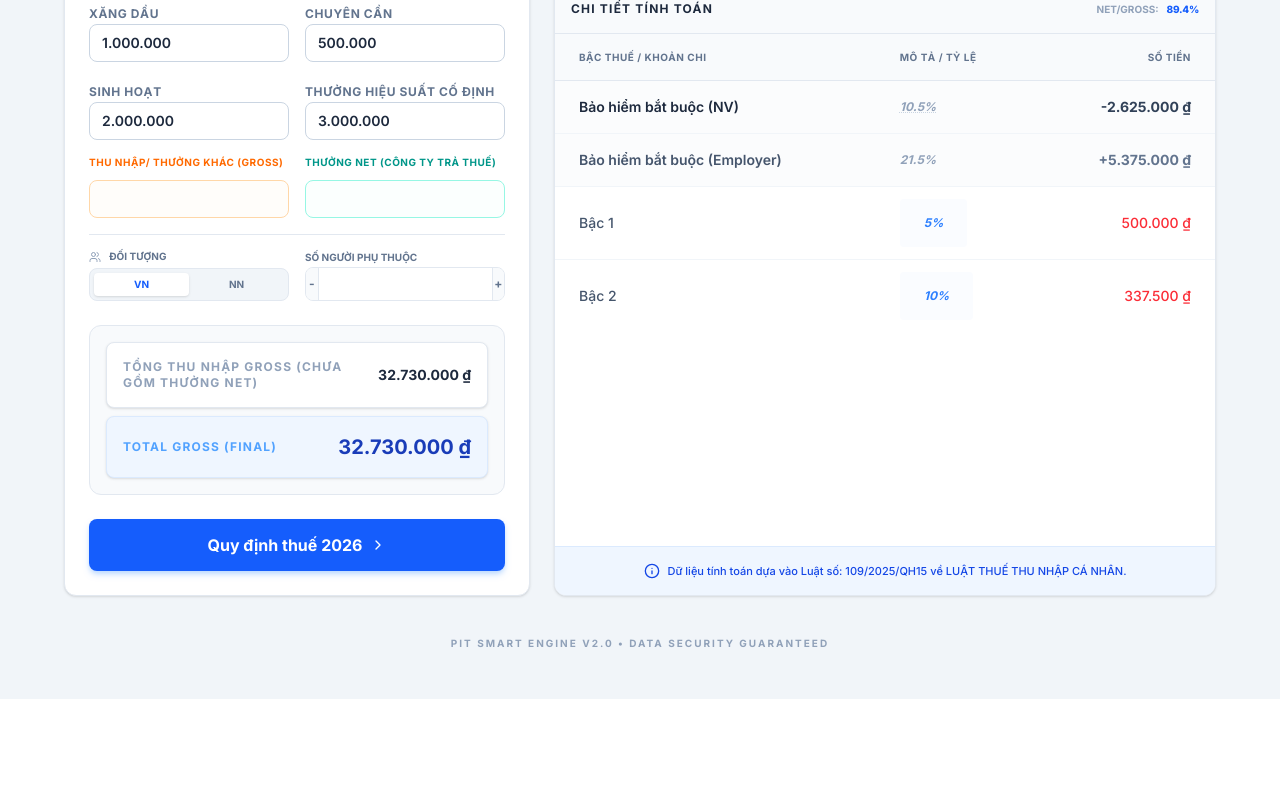
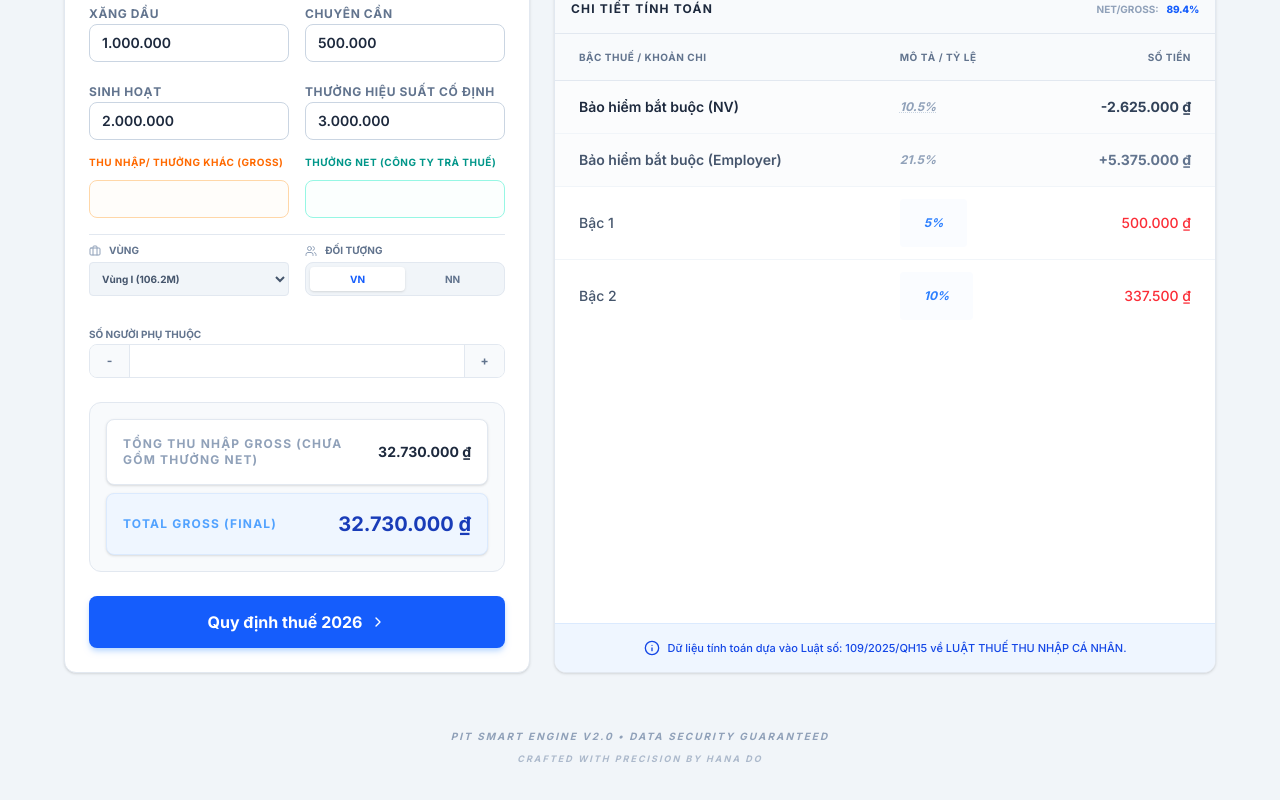
Before and after one commit to hanado-ship-it/App-testing, a React (Vite) app: page / in a window 1280 px wide. Shown: the part 382-1182 px from the top of the page. Before the commit the page ends 1081 px from the top, so only its background shows below. Built offline with nearby package versions, Linux system fonts and the light colour scheme.

Commit message:
feat: Add UI salary regions and region selection
Introduce a new state variable and UI component to allow users to select their region. This enables accurate calculation of Unemployment Insurance (UI) contributions based on regional salary caps, aligning with updated regulations.

```diff
--- a/src/App.tsx
+++ b/src/App.tsx
@@ -25,7 +25,14 @@ const PERSONAL_DEDUCTION = 15500000;
 const DEPENDENT_DEDUCTION = 6200000;
 const BASIC_SALARY_BASE = 2340000;
 const MAX_SI_HI_SALARY = BASIC_SALARY_BASE * 20;
-const MAX_UI_SALARY = 4960000 * 20;
+
+// Unemployment Insurance (BHTN) Max Salary for 2026 (Projected)
+const MAX_UI_SALARY_REGIONS = {
+  region1: 5310000 * 20, // 106.200.000
+  region2: 4730000 * 20, // 94.600.000
+  region3: 4140000 * 20, // 82.800.000
+  region4: 3700000 * 20, // 74.000.000
+};
 
 // Local Employee Rates
 const SI_RATE_LOCAL = 0.08;
@@ -82,6 +89,7 @@ const translations = {
     netGift: "Thưởng Net (Công ty trả thuế)",
     dependents: "Số người phụ thuộc",
     subject: "Đối tượng",
+    region: "Vùng",
     vn: "VN",
     nn: "NN",
     totalGross: "Tổng thu nhập gross (chưa gồm thưởng net)",
@@ -135,6 +143,7 @@ const translations = {
     netGift: "Net Bonus (Tax-paid)",
     dependents: "Dependents",
     subject: "Nationality",
+    region: "Region",
     vn: "VN",
     nn: "Foreigner",
     totalGross: "Total Gross (Excl. Net Bonus)",
@@ -181,6 +190,7 @@ export default function App() {
   const [isForeigner, setIsForeigner] = useState<boolean>(false);
   const [otherIncome, setOtherIncome] = useState<number>(0);
   const [netGift, setNetGift] = useState<number>(0);
+  const [region, setRegion] = useState<"region1" | "region2" | "region3" | "region4">("region1");
   const [showExplanation, setShowExplanation] = useState(false);
 
   const formatInput = (val: number) => {
@@ -244,12 +254,18 @@ export default function App() {
 
     // 2. Base calculation (Insurance & Base TNTT Gross)
     if (contractType === ContractType.OFFICIAL_RESIDENT) {
-      const erRate = isForeigner ? EMPLOYER_SI_HI_UI_RATE_FOREIGN : EMPLOYER_SI_HI_UI_RATE_LOCAL;
       const si = Math.min(mainSalary, MAX_SI_HI_SALARY) * (isForeigner ? SI_RATE_FOREIGN : SI_RATE_LOCAL);
       const hi = Math.min(mainSalary, MAX_SI_HI_SALARY) * (isForeigner ? HI_RATE_FOREIGN : HI_RATE_LOCAL);
-      const ui = Math.min(mainSalary, MAX_UI_SALARY) * (isForeigner ? UI_RATE_FOREIGN : UI_RATE_LOCAL);
+      const ui = Math.min(mainSalary, MAX_UI_SALARY_REGIONS[region]) * (isForeigner ? UI_RATE_FOREIGN : UI_RATE_LOCAL);
       totalInsuranceEmployee = si + hi + ui;
-      employerInsurance = Math.min(mainSalary, MAX_SI_HI_SALARY) * erRate;
+
+      // Employer Insurance (Split because of different ceilings)
+      const erSiHiRate = isForeigner ? (0.175 + 0.03) : (0.175 + 0.03); // Both 20.5%
+      const erUiRate = isForeigner ? 0 : 0.01; // Foreigners normally don't pay UI in VN
+
+      const erSiHi = Math.min(mainSalary, MAX_SI_HI_SALARY) * erSiHiRate;
+      const erUi = Math.min(mainSalary, MAX_UI_SALARY_REGIONS[region]) * erUiRate;
+      employerInsurance = erSiHi + erUi;
     }
 
     const totalDeduction = PERSONAL_DEDUCTION + (dependents * DEPENDENT_DEDUCTION);
@@ -338,7 +354,7 @@ export default function App() {
       trueTotalGross,
       breakdown
     };
-  }, [contractType, mainSalary, totalGrossManual, netGift, dependents, allowances, isForeigner]);
+  }, [contractType, mainSalary, totalGrossManual, netGift, dependents, allowances, isForeigner, region]);
 
   const handleAllowanceChange = (key: keyof typeof allowances, val: number) => {
     setAllowances(prev => ({ ...prev, [key]: val }));
@@ -354,7 +370,10 @@ export default function App() {
               <Calculator className="w-6 h-6" />
             </div>
             <div>
-              <h1 className="text-2xl font-bold text-slate-800 tracking-tight">{t.title} <span className="text-blue-600">2026</span></h1>
+              <h1 className="text-2xl font-bold text-slate-800 tracking-tight">
+                {t.title} <span className="text-blue-600">2026</span>
+                <span className="text-[10px] text-slate-300 font-medium ml-2 tracking-normal lowercase opacity-70">by hana do</span>
+              </h1>
               <p className="text-sm text-slate-500 font-medium">{t.subtitle}</p>
             </div>
           </div>
@@ -507,29 +526,48 @@ export default function App() {
 
                 {contractType === ContractType.OFFICIAL_RESIDENT && (
                   <div className="grid grid-cols-2 gap-4 items-end pt-2 border-t border-slate-200">
+                    <div className="col-span-2 grid grid-cols-2 gap-4">
+                      <div className="space-y-1">
+                        <div className="flex items-center gap-2 mb-1">
+                          <Briefcase className="w-3 h-3 text-slate-400" />
+                          <span className="text-[10px] font-bold text-slate-500 uppercase">{t.region}</span>
+                        </div>
+                        <select
+                          value={region}
+                          onChange={(e) => setRegion(e.target.value as any)}
+                          className="w-full py-1.5 text-[10px] font-bold rounded bg-slate-100 border border-slate-200 text-slate-600 px-2 focus:ring-0 focus:border-slate-300 h-[34px]"
+                        >
+                          <option value="region1">Vùng I (106.2M)</option>
+                          <option value="region2">Vùng II (94.6M)</option>
+                          <option value="region3">Vùng III (82.8M)</option>
+                          <option value="region4">Vùng IV (74.0M)</option>
+                        </select>
+                      </div>
+
                       <div className="space-y-1">
                         <div className="flex items-center gap-2 mb-1">
                           <Users className="w-3 h-3 text-slate-400" />
                           <span className="text-[10px] font-bold text-slate-500 uppercase">{t.subject}</span>
                         </div>
-                      <div className="flex bg-slate-100 p-1 rounded-lg border border-slate-200">
+                        <div className="flex bg-slate-100 p-1 rounded-lg border border-slate-200 h-[34px]">
                           <button
                             onClick={() => setIsForeigner(false)}
-                          className={`flex-1 py-1 text-[10px] font-bold rounded ${!isForeigner ? 'bg-white shadow-sm text-blue-600' : 'text-slate-500 hover:bg-slate-200'}`}
+                            className={`flex-1 text-[10px] font-bold rounded ${!isForeigner ? 'bg-white shadow-sm text-blue-600' : 'text-slate-500 hover:bg-slate-200'}`}
                           >{t.vn}</button>
                           <button
                             onClick={() => setIsForeigner(true)}
-                          className={`flex-1 py-1 text-[10px] font-bold rounded ${isForeigner ? 'bg-white shadow-sm text-blue-600' : 'text-slate-500 hover:bg-slate-200'}`}
+                            className={`flex-1 text-[10px] font-bold rounded ${isForeigner ? 'bg-white shadow-sm text-blue-600' : 'text-slate-500 hover:bg-slate-200'}`}
                           >{t.nn}</button>
                         </div>
                       </div>
+                    </div>
 
-                    <div className="space-y-1">
+                    <div className="col-span-2 space-y-1 mt-2">
                       <label className="text-[10px] font-bold text-slate-500 uppercase">{t.dependents}</label>
                       <div className="flex items-center bg-white border border-slate-200 rounded-lg overflow-hidden h-[34px]">
                         <button
                           onClick={() => setDependents(Math.max(0, dependents - 1))}
-                          className="w-8 h-full flex items-center justify-center bg-slate-50 border-r border-slate-200 hover:bg-slate-100 transition-colors text-xs font-bold text-slate-500"
+                          className="w-10 h-full flex items-center justify-center bg-slate-50 border-r border-slate-200 hover:bg-slate-100 transition-colors text-xs font-bold text-slate-500"
                         >-</button>
                         <input
                           type="text"
@@ -539,7 +577,7 @@ export default function App() {
                         />
                         <button
                           onClick={() => setDependents(dependents + 1)}
-                          className="w-8 h-full flex items-center justify-center bg-slate-50 border-l border-slate-200 hover:bg-slate-100 transition-colors text-xs font-bold text-slate-500"
+                          className="w-10 h-full flex items-center justify-center bg-slate-50 border-l border-slate-200 hover:bg-slate-100 transition-colors text-xs font-bold text-slate-500"
                         >+</button>
                       </div>
                     </div>
@@ -678,8 +716,9 @@ export default function App() {
           </section>
         </main>
 
-        <footer className="text-center text-slate-400 text-[10px] font-bold uppercase tracking-[0.2em] py-4 mt-auto">
-          PIT Smart Engine v2.0 • Data Security Guaranteed
+        <footer className="text-center text-slate-400 text-[10px] font-bold uppercase tracking-[0.2em] py-8 mt-auto flex flex-col gap-2 italic">
+          <div>PIT Smart Engine v2.0 • Data Security Guaranteed</div>
+          <div className="text-[9px] opacity-70">Crafted with precision by Hana Do</div>
         </footer>
       </div>
 
@@ -715,6 +754,16 @@ export default function App() {
                   <div className="bg-slate-50 p-4 rounded-xl border border-slate-200">
                     <p className="text-[10px] font-bold text-slate-400 uppercase tracking-widest mb-1">{t.dependentDeduction}</p>
                     <p className="text-lg font-bold text-slate-800 text-right">6,200,000đ</p>
+                  </div>
+                  <div className="bg-slate-50 p-4 rounded-xl border border-slate-200 col-span-2">
+                    <div className="flex justify-between items-center mb-2">
+                      <p className="text-[10px] font-bold text-slate-400 uppercase tracking-widest">Trần BHXH/BHYT</p>
+                      <p className="text-sm font-bold text-slate-800">46,800,000đ</p>
+                    </div>
+                    <div className="flex justify-between items-center">
+                      <p className="text-[10px] font-bold text-slate-400 uppercase tracking-widest">Trần BHTN (Vùng I)</p>
+                      <p className="text-sm font-bold text-slate-800">106,200,000đ</p>
+                    </div>
                   </div>
                 </div>
 
```
Lines whose indentation alone changed are shown as unchanged.
